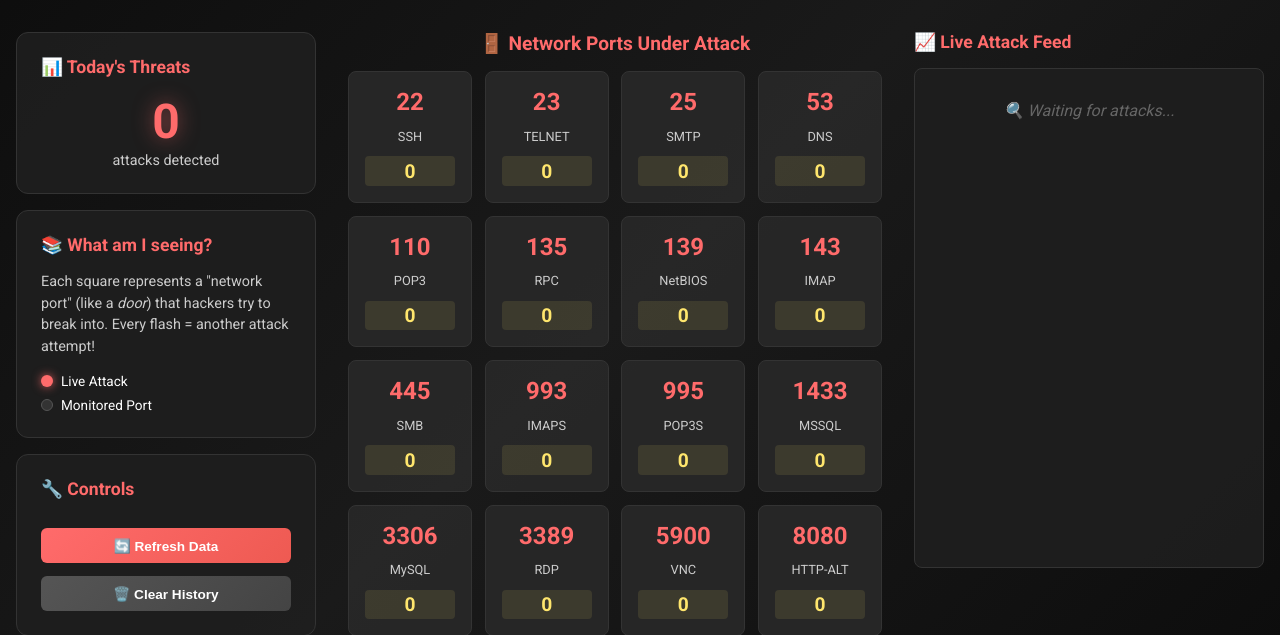
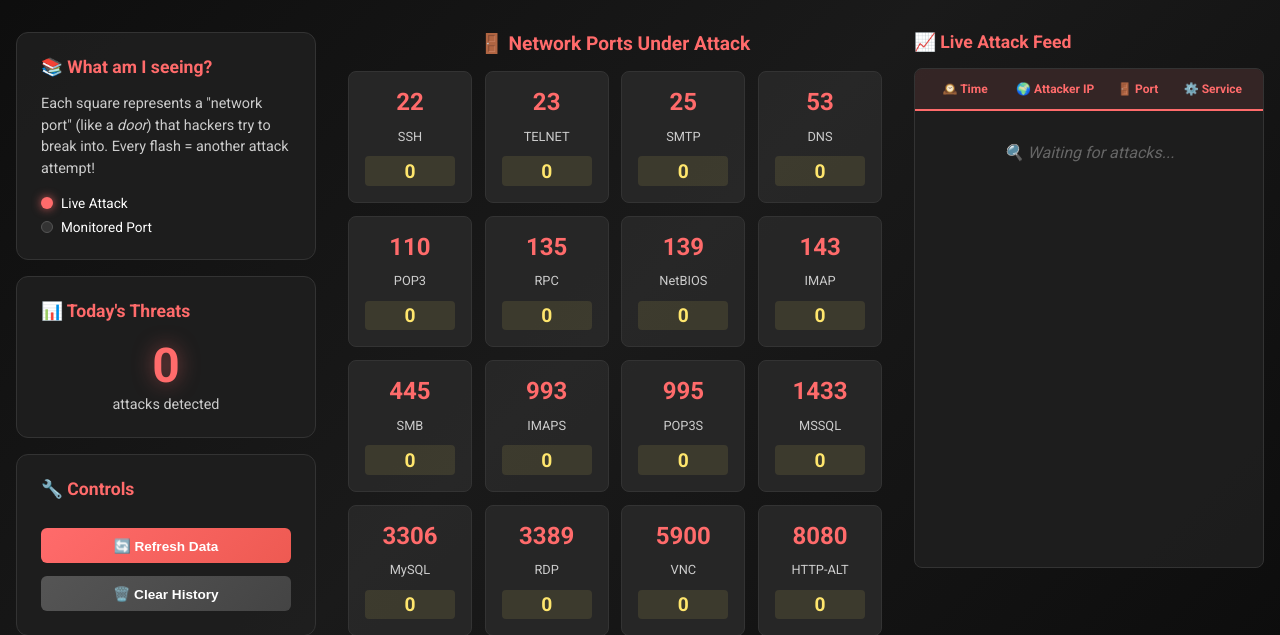
Before and after one commit to vmeoc/Internetisnasty, a Flask app: page / in a window 1280 px wide. Shown: the part 142-777 px from the top of the page. Run offline with Flask 2, Linux system fonts and the light colour scheme; data that the repository does not hold is empty; some libraries are stand-ins or nearby versions.

Commit message:
layout change: What am I seeing and Live attack feed

```diff
--- a/static/css/style.css
+++ b/static/css/style.css
@@ -268,11 +268,41 @@ body {
     max-height: 500px;
 }
 
+.log-header {
+    display: grid;
+    grid-template-columns: 1fr 1.2fr 0.8fr 1fr;
+    gap: 0.5rem;
+    padding: 0.8rem;
+    background: rgba(255, 107, 107, 0.1);
+    border-bottom: 2px solid #ff6b6b;
+    font-weight: bold;
+    font-size: 0.75rem;
+    color: #ff6b6b;
+    position: sticky;
+    top: 0;
+    z-index: 10;
+}
+
+.log-header span {
+    text-align: center;
+}
+
 .attack-entry {
-    padding: 0.6rem;
+    display: grid;
+    grid-template-columns: 1fr 1.2fr 0.8fr 1fr;
+    gap: 0.5rem;
+    padding: 0.6rem 0.8rem;
     border-bottom: 1px solid #333;
     font-size: 0.8rem;
     line-height: 1.3;
+    align-items: center;
+}
+
+.attack-entry > div {
+    text-align: center;
+    overflow: hidden;
+    text-overflow: ellipsis;
+    white-space: nowrap;
 }
 
 .attack-entry:hover {
--- a/static/js/script.js
+++ b/static/js/script.js
@@ -76,9 +76,9 @@ document.addEventListener('DOMContentLoaded', () => {
             if (index === 0) entry.classList.add('new-entry');
 
             entry.innerHTML = `
-                <div><strong>${formatTime(attack.timestamp)}</strong></div>
+                <div style="color: #4ecdc4;">${formatTime(attack.timestamp)}</div>
                 <div style="color: #ffe66d;">${attack.ip}</div>
-                <div style="color: #ff6b6b;">Port ${attack.port}</div>
+                <div style="color: #ff6b6b;">${attack.port}</div>
                 <div style="color: #a8e6cf;">${attack.port_name}</div>
             `;
 
--- a/templates/index.html
+++ b/templates/index.html
@@ -23,14 +23,6 @@
         <div class="dashboard-grid">
             <!-- Left Panel: Stats & Info -->
             <aside class="stats-panel">
-                <div class="stats-card">
-                    <h3>📊 Today's Threats</h3>
-                    <div class="total-counter">
-                        <span id="total-threats-count">0</span>
-                        <small>attacks detected</small>
-                    </div>
-                </div>
-
                 <div class="info-card">
                     <h4>📚 What am I seeing?</h4>
                     <p>Each square represents a "network port" (like a <em>door</em>) that hackers try to break into. Every flash = another attack attempt!</p>
@@ -44,6 +36,14 @@
                             <span class="legend-color normal"></span>
                             <span>Monitored Port</span>
                         </div>
+                    </div>
+                </div>
+
+                <div class="stats-card">
+                    <h3>📊 Today's Threats</h3>
+                    <div class="total-counter">
+                        <span id="total-threats-count">0</span>
+                        <small>attacks detected</small>
                     </div>
                 </div>
 
@@ -72,6 +72,12 @@
             <aside class="history-panel">
                 <h3>📈 Live Attack Feed</h3>
                 <div class="attack-log compact" id="attack-log">
+                    <div class="log-header">
+                        <span class="header-time">🕰️ Time</span>
+                        <span class="header-ip">🌍 Attacker IP</span>
+                        <span class="header-port">🚪 Port</span>
+                        <span class="header-service">⚙️ Service</span>
+                    </div>
                     <div id="attack-entries">
                         <div class="no-attacks">
                             🔍 Waiting for attacks...
```
